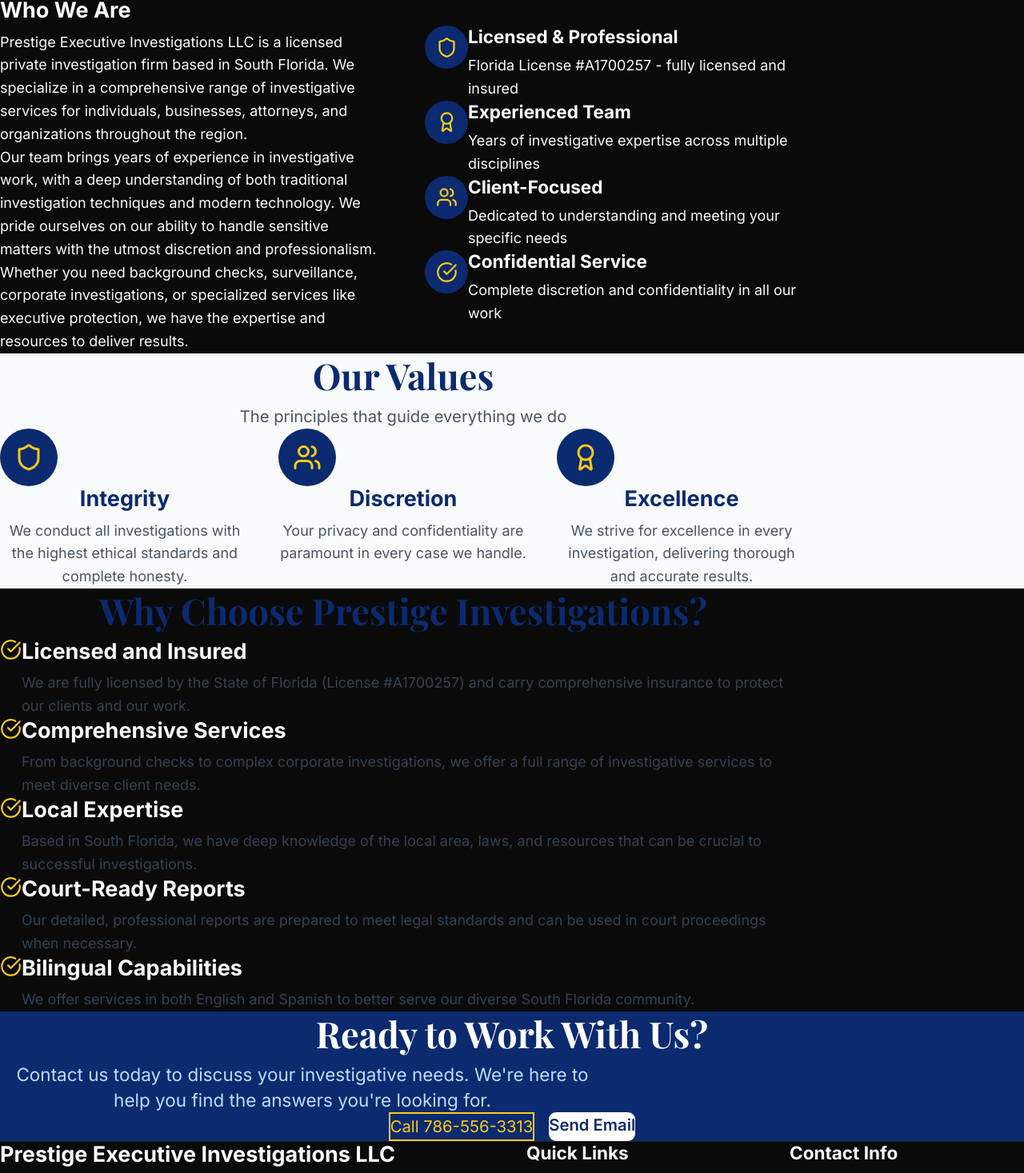
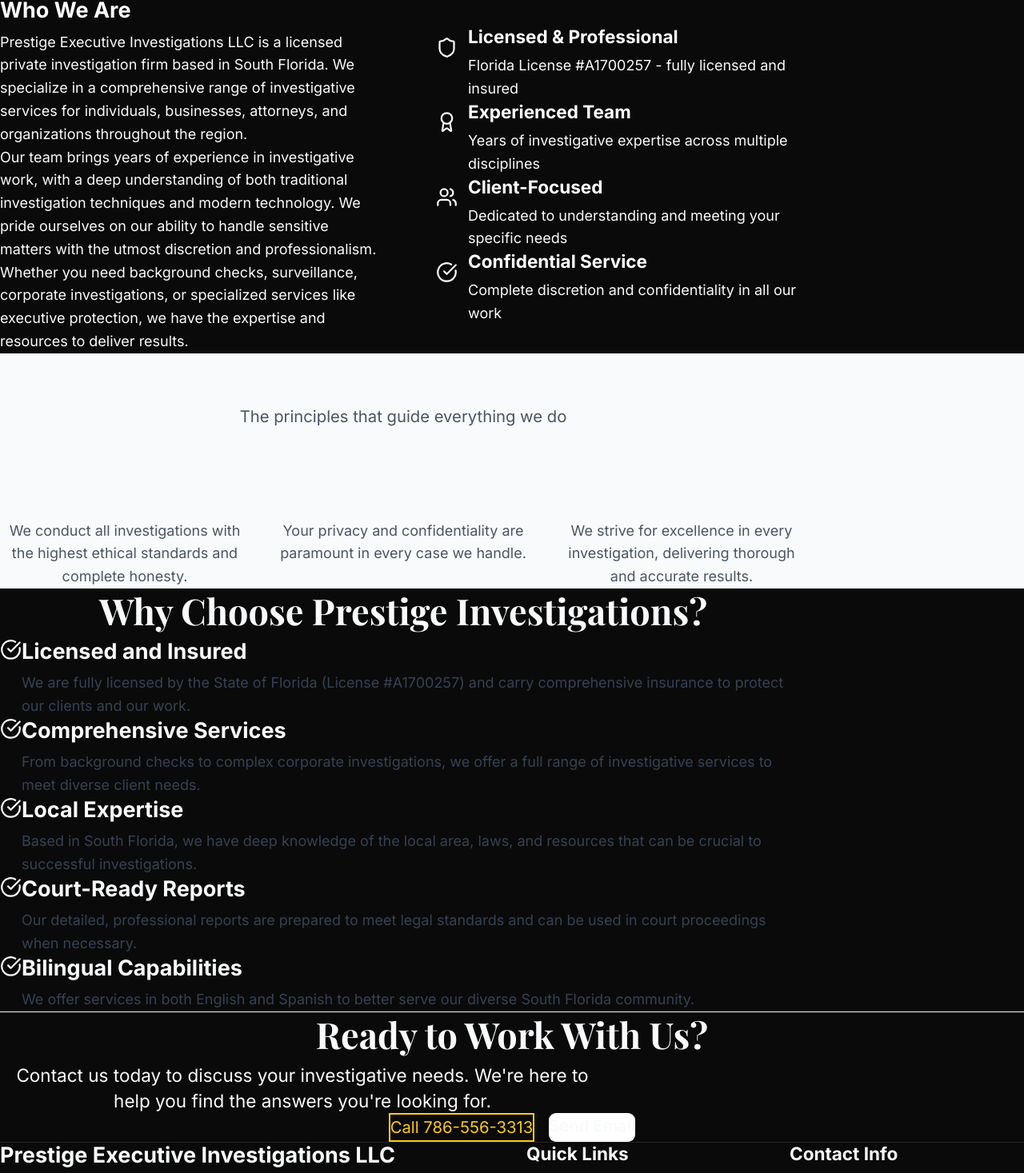
Before and after one commit to pachy0186-ai/prestige-investigations, a Next.js app: page /about in a window 1280 px wide. Shown: the part 538-2005 px from the top of the page at 80% size. Built offline with nearby package versions, Linux system fonts and the light colour scheme; a web font is replaced by a local one.

Commit message:
Remove all blue colors and align with authentic Prestige black/gold branding across all pages

```diff
--- a/src/app/about/page.tsx
+++ b/src/app/about/page.tsx
@@ -58,8 +58,8 @@
                 </div>
                 <div className="space-y-6">
                   <div className="flex items-start space-x-4">
-                    <div className="w-12 h-12 bg-[#0b2a6f] rounded-full flex items-center justify-center flex-shrink-0">
-                      <Shield className="w-6 h-6 text-[#facc15]" />
+                    <div className="w-12 h-12 bg-prestige-gold rounded-full flex items-center justify-center flex-shrink-0">
+                      <Shield className="w-6 h-6 text-prestige-black" />
                     </div>
                     <div>
                       <h4 className="text-lg font-semibold mb-2 text-white">Licensed & Professional</h4>
@@ -67,8 +67,8 @@
                     </div>
                   </div>
                   <div className="flex items-start space-x-4">
-                    <div className="w-12 h-12 bg-[#0b2a6f] rounded-full flex items-center justify-center flex-shrink-0">
-                      <Award className="w-6 h-6 text-[#facc15]" />
+                    <div className="w-12 h-12 bg-prestige-gold rounded-full flex items-center justify-center flex-shrink-0">
+                      <Award className="w-6 h-6 text-prestige-black" />
                     </div>
                     <div>
                       <h4 className="text-lg font-semibold mb-2 text-white">Experienced Team</h4>
@@ -76,8 +76,8 @@
                     </div>
                   </div>
                   <div className="flex items-start space-x-4">
-                    <div className="w-12 h-12 bg-[#0b2a6f] rounded-full flex items-center justify-center flex-shrink-0">
-                      <Users className="w-6 h-6 text-[#facc15]" />
+                    <div className="w-12 h-12 bg-prestige-gold rounded-full flex items-center justify-center flex-shrink-0">
+                      <Users className="w-6 h-6 text-prestige-black" />
                     </div>
                     <div>
                       <h4 className="text-lg font-semibold mb-2 text-white">Client-Focused</h4>
@@ -85,8 +85,8 @@
                     </div>
                   </div>
                   <div className="flex items-start space-x-4">
-                    <div className="w-12 h-12 bg-[#0b2a6f] rounded-full flex items-center justify-center flex-shrink-0">
-                      <CheckCircle className="w-6 h-6 text-[#facc15]" />
+                    <div className="w-12 h-12 bg-prestige-gold rounded-full flex items-center justify-center flex-shrink-0">
+                      <CheckCircle className="w-6 h-6 text-prestige-black" />
                     </div>
                     <div>
                       <h4 className="text-lg font-semibold mb-2 text-white">Confidential Service</h4>
@@ -104,7 +104,7 @@
           <div className="container mx-auto px-4">
             <div className="max-w-4xl mx-auto">
               <div className="text-center mb-12">
-                <h2 className="text-3xl lg:text-4xl font-bold mb-6 text-[#0b2a6f]">Our Values</h2>
+                <h2 className="text-3xl lg:text-4xl font-bold mb-6 text-[prestige-gold]">Our Values</h2>
                 <p className="text-lg text-gray-600">
                   The principles that guide everything we do
                 </p>
@@ -112,28 +112,28 @@
 
               <div className="grid grid-cols-1 md:grid-cols-3 gap-8">
                 <div className="text-center">
-                  <div className="w-16 h-16 bg-[#0b2a6f] rounded-full flex items-center justify-center mx-auto mb-4">
-                    <Shield className="w-8 h-8 text-[#facc15]" />
+                  <div className="w-16 h-16 bg-[prestige-gold] rounded-full flex items-center justify-center mx-auto mb-4">
+                    <Shield className="w-8 h-8 text-prestige-black" />
                   </div>
-                  <h3 className="text-xl font-semibold mb-3 text-[#0b2a6f]">Integrity</h3>
+                  <h3 className="text-xl font-semibold mb-3 text-[prestige-gold]">Integrity</h3>
                   <p className="text-gray-600">
                     We conduct all investigations with the highest ethical standards and complete honesty.
                   </p>
                 </div>
                 <div className="text-center">
-                  <div className="w-16 h-16 bg-[#0b2a6f] rounded-full flex items-center justify-center mx-auto mb-4">
-                    <Users className="w-8 h-8 text-[#facc15]" />
+                  <div className="w-16 h-16 bg-[prestige-gold] rounded-full flex items-center justify-center mx-auto mb-4">
+                    <Users className="w-8 h-8 text-prestige-black" />
                   </div>
-                  <h3 className="text-xl font-semibold mb-3 text-[#0b2a6f]">Discretion</h3>
+                  <h3 className="text-xl font-semibold mb-3 text-[prestige-gold]">Discretion</h3>
                   <p className="text-gray-600">
                     Your privacy and confidentiality are paramount in every case we handle.
                   </p>
                 </div>
                 <div className="text-center">
-                  <div className="w-16 h-16 bg-[#0b2a6f] rounded-full flex items-center justify-center mx-auto mb-4">
-                    <Award className="w-8 h-8 text-[#facc15]" />
+                  <div className="w-16 h-16 bg-[prestige-gold] rounded-full flex items-center justify-center mx-auto mb-4">
+                    <Award className="w-8 h-8 text-prestige-black" />
                   </div>
-                  <h3 className="text-xl font-semibold mb-3 text-[#0b2a6f]">Excellence</h3>
+                  <h3 className="text-xl font-semibold mb-3 text-[prestige-gold]">Excellence</h3>
                   <p className="text-gray-600">
                     We strive for excellence in every investigation, delivering thorough and accurate results.
                   </p>
@@ -148,12 +148,12 @@
           <div className="container mx-auto px-4">
             <div className="max-w-4xl mx-auto">
               <div className="text-center mb-12">
-                <h2 className="text-3xl lg:text-4xl font-bold mb-6 text-[#0b2a6f]">Why Choose Prestige Investigations?</h2>
+                <h2 className="text-3xl lg:text-4xl font-bold mb-6 text-[prestige-gold]">Why Choose Prestige Investigations?</h2>
               </div>
 
               <div className="space-y-8">
                 <div className="flex items-start space-x-4">
-                  <CheckCircle className="w-6 h-6 text-[#facc15] flex-shrink-0 mt-1" />
+                  <CheckCircle className="w-6 h-6 text-prestige-black flex-shrink-0 mt-1" />
                   <div>
                     <h3 className="text-lg font-semibold mb-2">Licensed and Insured</h3>
                     <p className="text-gray-700">
@@ -163,7 +163,7 @@
                   </div>
                 </div>
                 <div className="flex items-start space-x-4">
-                  <CheckCircle className="w-6 h-6 text-[#facc15] flex-shrink-0 mt-1" />
+                  <CheckCircle className="w-6 h-6 text-prestige-black flex-shrink-0 mt-1" />
                   <div>
                     <h3 className="text-lg font-semibold mb-2">Comprehensive Services</h3>
                     <p className="text-gray-700">
@@ -173,7 +173,7 @@
                   </div>
                 </div>
                 <div className="flex items-start space-x-4">
-                  <CheckCircle className="w-6 h-6 text-[#facc15] flex-shrink-0 mt-1" />
+                  <CheckCircle className="w-6 h-6 text-prestige-black flex-shrink-0 mt-1" />
                   <div>
                     <h3 className="text-lg font-semibold mb-2">Local Expertise</h3>
                     <p className="text-gray-700">
@@ -183,7 +183,7 @@
                   </div>
                 </div>
                 <div className="flex items-start space-x-4">
-                  <CheckCircle className="w-6 h-6 text-[#facc15] flex-shrink-0 mt-1" />
+                  <CheckCircle className="w-6 h-6 text-prestige-black flex-shrink-0 mt-1" />
                   <div>
                     <h3 className="text-lg font-semibold mb-2">Court-Ready Reports</h3>
                     <p className="text-gray-700">
@@ -193,7 +193,7 @@
                   </div>
                 </div>
                 <div className="flex items-start space-x-4">
-                  <CheckCircle className="w-6 h-6 text-[#facc15] flex-shrink-0 mt-1" />
+                  <CheckCircle className="w-6 h-6 text-prestige-black flex-shrink-0 mt-1" />
                   <div>
                     <h3 className="text-lg font-semibold mb-2">Bilingual Capabilities</h3>
                     <p className="text-gray-700">
@@ -207,17 +207,17 @@
         </section>
 
         {/* CTA Section */}
-        <section className="py-16 bg-[#0b2a6f] text-white">
+        <section className="py-16 bg-prestige-black text-white border-t border-prestige-gold">
           <div className="container mx-auto px-4 text-center">
-            <h2 className="text-3xl lg:text-4xl font-bold mb-6">Ready to Work With Us?</h2>
-            <p className="text-xl mb-8 text-blue-200 max-w-2xl mx-auto">
+            <h2 className="text-3xl lg:text-4xl font-bold mb-6 text-prestige-gold">Ready to Work With Us?</h2>
+            <p className="text-xl mb-8 text-brand-light max-w-2xl mx-auto">
               Contact us today to discuss your investigative needs. We&apos;re here to help you find the answers you&apos;re looking for.
             </p>
             <div className="flex flex-col sm:flex-row gap-4 justify-center">
               <a href="tel:786-556-3313" className="btn-secondary text-lg px-8 py-4">
                 Call 786-556-3313
               </a>
-              <a href="mailto:Prestigeinvestigations@outlook.com" className="bg-white text-[#0b2a6f] hover:bg-gray-100 text-lg px-8 py-4 rounded-lg font-semibold transition-all duration-200 hover:transform hover:-translate-y-1 hover:shadow-lg">
+              <a href="mailto:Prestigeinvestigations@outlook.com" className="bg-white text-prestige-black hover:bg-prestige-gold hover:text-prestige-black text-lg px-8 py-4 rounded-lg font-semibold transition-all duration-200 hover:transform hover:-translate-y-1 hover:shadow-lg">
                 Send Email
               </a>
             </div>
--- a/tailwind.config.ts
+++ b/tailwind.config.ts
@@ -11,15 +11,17 @@
       colors: {
         prestige: {
           black: "#0A0A0A",
-          navy: "#0B2A6F",
           gold: "#FACC15",
           white: "#FFFFFF",
           paper: "#111111",
-          // Text colors for better contrast
-          'text-dark': "#1E293B",    // slate-800 for light backgrounds
-          'text-darker': "#0F172A",  // slate-900 for maximum contrast
-          'text-light': "#F8FAFC",   // slate-50 for dark backgrounds
-        }
+          gray: "#6B7280",
+        },
+        // Brand aliases for easier use
+        'prestige-black': "#0A0A0A",
+        'prestige-gold': "#FACC15",
+        'prestige-white': "#FFFFFF",
+        'prestige-gray': "#6B7280",
+        'brand-light': "#E5E7EB",
       },
       fontFamily: {
         'serif': ['Playfair Display', 'serif'],
```
Also changed, not shown: src/app/blog/page.tsx (+13 -13 lines), src/app/faq/page.tsx (+6 -6 lines).
